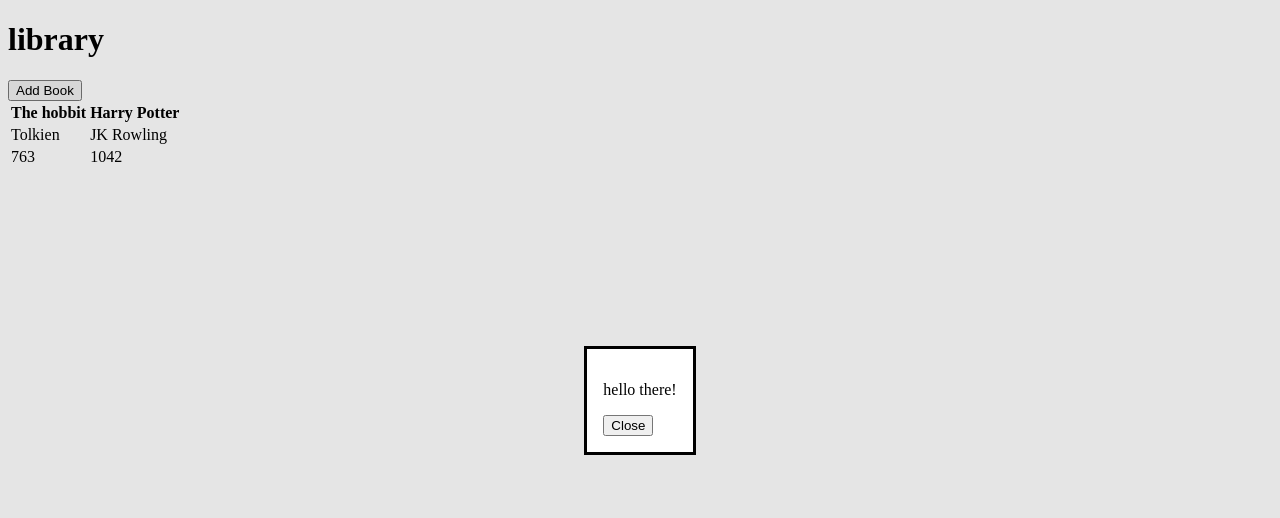
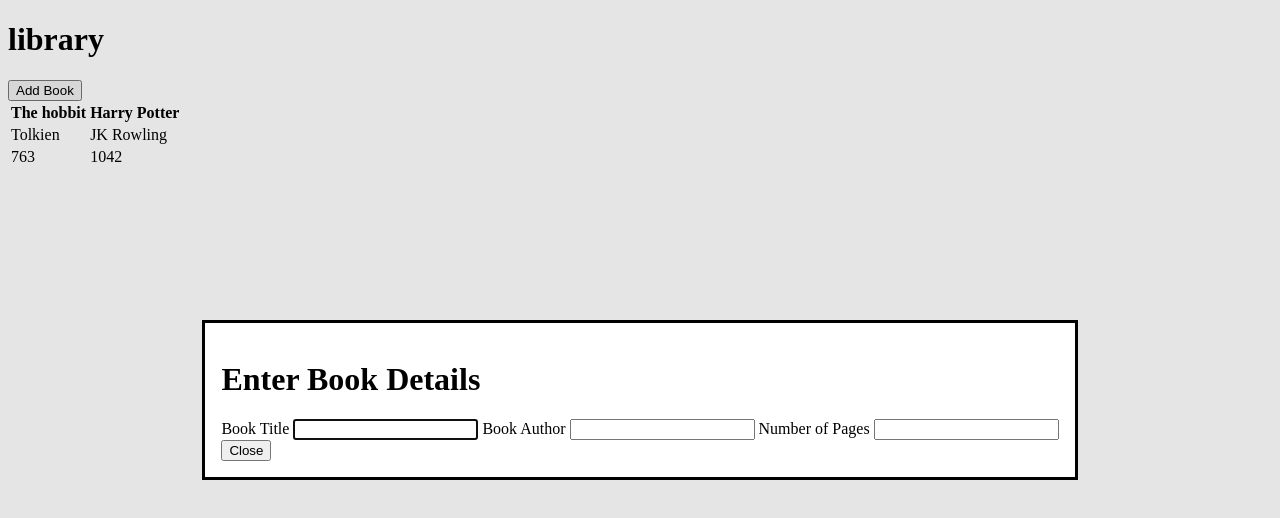
Before and after one commit to tomzy-ba/odin-library, a plain HTML site: page index.html in a window 1280 px wide. Both pictures are taken after a click on the button "Add Book". Drawn offline with Linux system fonts and the light colour scheme.

Commit message:
added form

```diff
--- a/index.html
+++ b/index.html
@@ -11,7 +11,17 @@
     <h1>library</h1>
     <button id="openDialogButton">Add Book</button>
     <dialog id="addBookDialog">
-        <p>hello there!</p>
+        <h1>Enter Book Details</h1>
+        <form>
+            <label for="booktitle">Book Title</label>
+            <input type="text" name="booktitle" id="inputBookTitle">
+
+            <label for="bookauthor">Book Author</label>
+            <input type="text" name="bookauthor" id="inputBookAuthor">
+
+            <label for="bookpages">Number of Pages</label>
+            <input type="text" name="bookpages" id="inputBookPages">
+        </form>
         <button id="closeDialogButton">Close</button>
     </dialog>
 
--- a/script.js
+++ b/script.js
@@ -37,6 +37,7 @@ const openDialogButton = document.querySelector("#openDialogButton");
 const addBookDialog = document.querySelector("#addBookDialog");
 const closeDialogButton = document.querySelector("#closeDialogButton");
 
+
 openDialogButton.addEventListener("click", () => {
     addBookDialog.showModal();
 })
@@ -44,6 +45,12 @@ closeDialogButton.addEventListener("click", () =>{
     addBookDialog.close();
 })
 
+const inputBookTitle = document.querySelector("#inputBookTitle");
+const inputBookAuthor = document.querySelector("#inputBookAuthor");
+const inputBookPages = document.querySelector("#inputBookPages");
+
+
+
 addBookToLibrary("The hobbit", "Tolkien", "763");
 addBookToLibrary("Harry Potter", "JK Rowling", "1042");
 
```
